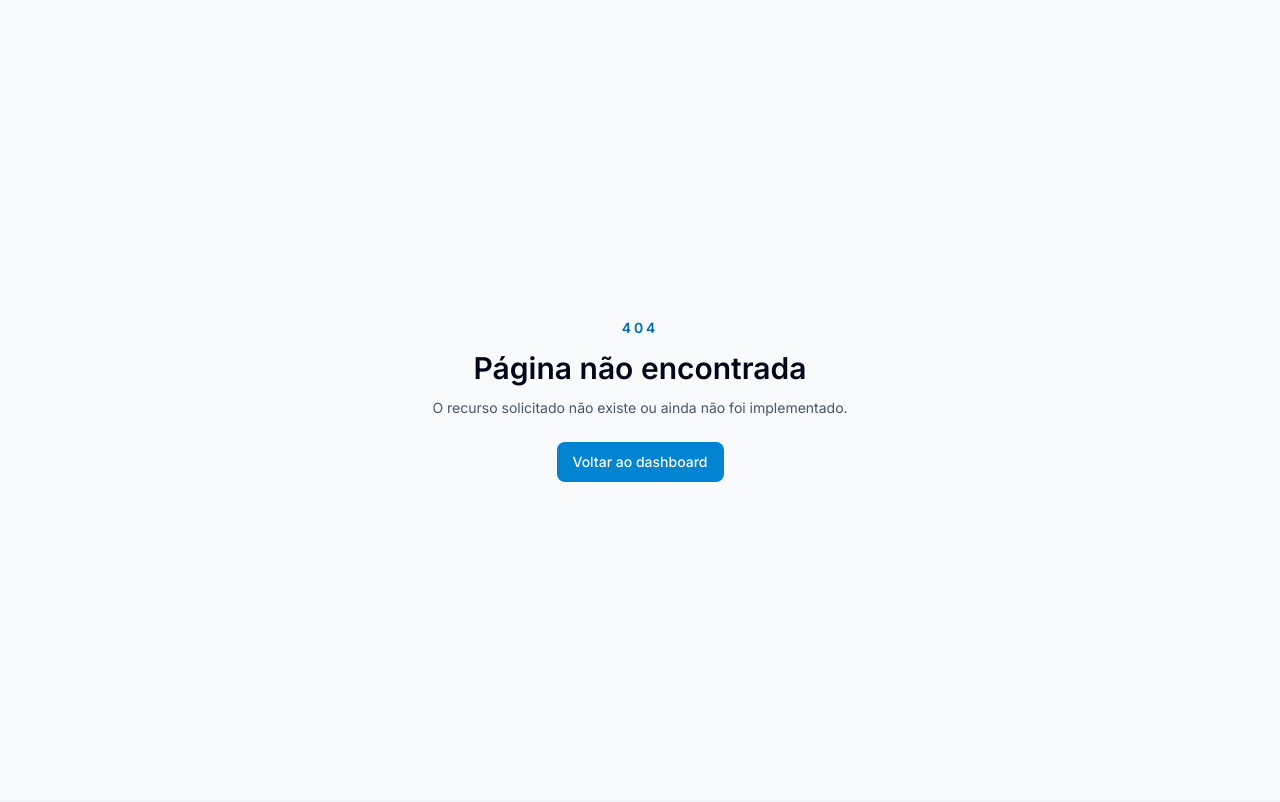
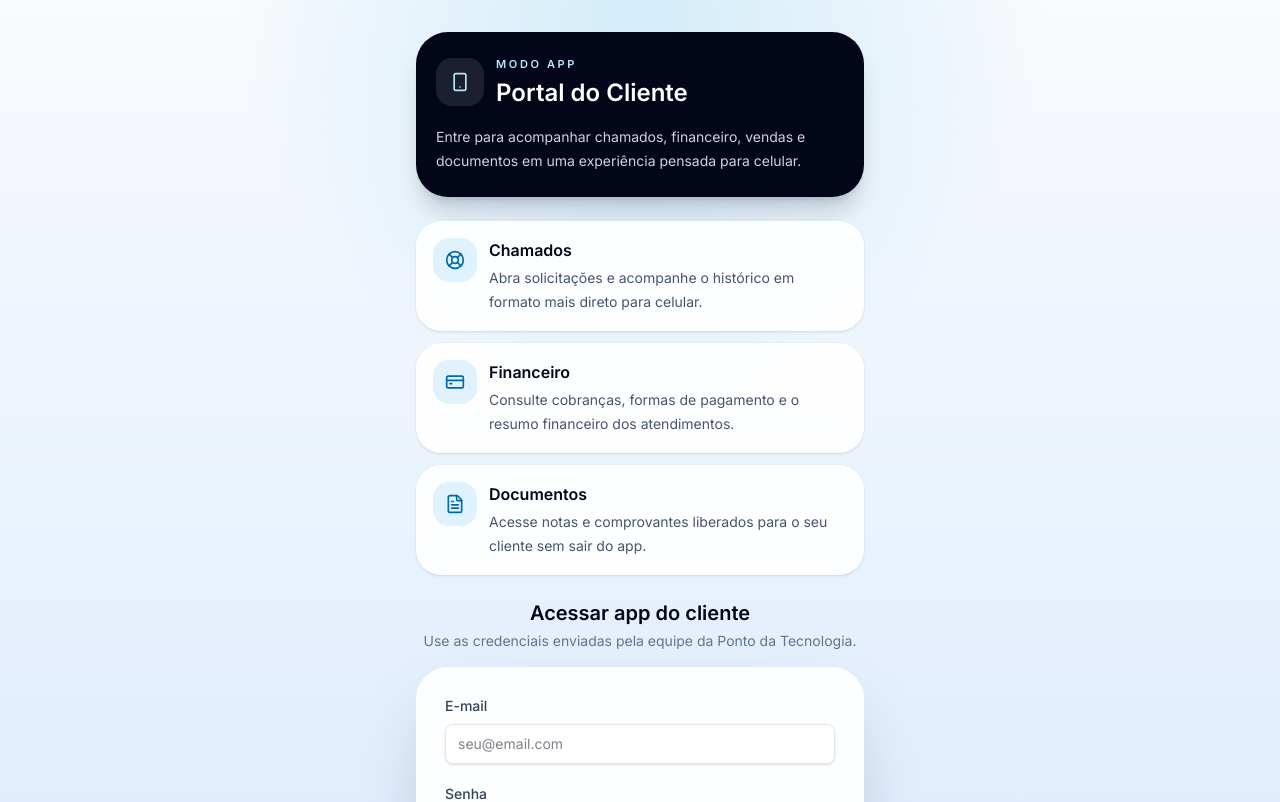
Before and after one commit to romeuroberto/ponto-da-tecnologia-chamados, a Next.js app: page /portal-app-login in a window 1280 px wide. Before the commit this address had no page. Shown: the top 802 px of the page. Built offline with nearby package versions, Linux system fonts and the light colour scheme; no server answers.

Commit message:
Correção de bug

```diff
--- a/next.config.ts
+++ b/next.config.ts
@@ -2,7 +2,8 @@ import type { NextConfig } from "next";
 
 const nextConfig: NextConfig = {
   output: "standalone",
-  typedRoutes: true
+  typedRoutes: true,
+  serverExternalPackages: ["@react-pdf/renderer", "pdf-parse", "canvas"]
 };
 
 export default nextConfig;
--- a/src/app/api/categories/[id]/route.ts
+++ b/src/app/api/categories/[id]/route.ts
@@ -5,7 +5,6 @@ import { requireApiUser } from "@/server/auth/api-guard";
 import { ticketCategoryService } from "@/server/services/ticket-category-service";
 
 const categoryUpdateSchema = z.object({
-  name: z.string().min(1, "Nome obrigatório"),
   label: z.string().min(1, "Label obrigatório"),
   suggestedRole: z.enum(["ATTENDANT", "TECHNICIAN"]).nullable().optional(),
   active: z.boolean().optional(),
--- a/src/app/manifest.ts
+++ b/src/app/manifest.ts
@@ -5,7 +5,7 @@ export default function manifest(): MetadataRoute.Manifest {
     name: "Portal do Cliente · Ponto da Tecnologia",
     short_name: "Portal Cliente",
     description: "Acompanhe chamados, financeiro, vendas e documentos em uma experiência de app.",
-    start_url: "/portal?callbackUrl=/portal-app&portal_view=app",
+    start_url: "/portal-app-login?callbackUrl=/portal-app&portal_view=app",
     scope: "/",
     display: "standalone",
     background_color: "#f8fafc",
--- /dev/null
+++ b/src/app/portal-app-login/page.tsx
@@ -0,0 +1,101 @@
+import type { Route } from "next";
+import Link from "next/link";
+import { redirect } from "next/navigation";
+import { CreditCard, FileText, LifeBuoy, Smartphone } from "lucide-react";
+
+import { auth } from "@/auth";
+import { PortalLoginForm } from "@/components/portal/portal-login-form";
+
+export default async function PortalAppLoginPage({
+  searchParams
+}: {
+  searchParams: Promise<Record<string, string | string[] | undefined>>;
+}) {
+  const session = await auth();
+  const params = await searchParams;
+  const callbackParam = params.callbackUrl;
+  const callbackUrl = typeof callbackParam === "string" && callbackParam.startsWith("/") ? callbackParam : "/portal-app";
+
+  if (session?.user?.role === "CLIENT") {
+    redirect(callbackUrl as Route);
+  }
+
+  if (session?.user) {
+    redirect("/dashboard" as Route);
+  }
+
+  const highlights = [
+    {
+      icon: LifeBuoy,
+      title: "Chamados",
+      description: "Abra solicitações e acompanhe o histórico em formato mais direto para celular."
+    },
+    {
+      icon: CreditCard,
+      title: "Financeiro",
+      description: "Consulte cobranças, formas de pagamento e o resumo financeiro dos atendimentos."
+    },
+    {
+      icon: FileText,
+      title: "Documentos",
+      description: "Acesse notas e comprovantes liberados para o seu cliente sem sair do app."
+    }
+  ];
+
+  return (
+    <div className="min-h-screen bg-[radial-gradient(circle_at_top,_rgba(14,165,233,0.16),_transparent_34%),linear-gradient(180deg,_#f8fafc_0%,_#dbeafe_100%)] px-4 py-8 text-slate-950">
+      <div className="mx-auto flex min-h-[calc(100vh-4rem)] max-w-md flex-col justify-center gap-6">
+        <div className="rounded-[2rem] bg-slate-950 px-5 py-6 text-white shadow-xl shadow-slate-950/15">
+          <div className="flex items-center gap-3">
+            <div className="flex h-12 w-12 items-center justify-center rounded-2xl bg-white/10 text-sky-200">
+              <Smartphone className="h-5 w-5" />
+            </div>
+            <div>
+              <p className="text-[11px] font-semibold uppercase tracking-[0.24em] text-sky-200">Modo app</p>
+              <h1 className="mt-1 text-2xl font-semibold">Portal do Cliente</h1>
+            </div>
+          </div>
+
+          <p className="mt-4 text-sm leading-6 text-slate-300">
+            Entre para acompanhar chamados, financeiro, vendas e documentos em uma experiência pensada para celular.
+          </p>
+        </div>
+
+        <div className="grid gap-3">
+          {highlights.map((item) => {
+            const Icon = item.icon;
+
+            return (
+              <div key={item.title} className="rounded-[1.6rem] border border-white/80 bg-white/90 px-4 py-4 shadow-sm backdrop-blur">
+                <div className="flex items-start gap-3">
+                  <div className="flex h-11 w-11 shrink-0 items-center justify-center rounded-2xl bg-sky-100 text-sky-700">
+                    <Icon className="h-5 w-5" />
+                  </div>
+                  <div>
+                    <p className="font-semibold text-slate-950">{item.title}</p>
+                    <p className="mt-1 text-sm leading-6 text-slate-600">{item.description}</p>
+                  </div>
+                </div>
+              </div>
+            );
+          })}
+        </div>
+
+        <div>
+          <div className="mb-4 text-center">
+            <h2 className="text-xl font-semibold text-slate-950">Acessar app do cliente</h2>
+            <p className="mt-1 text-sm text-slate-500">Use as credenciais enviadas pela equipe da Ponto da Tecnologia.</p>
+          </div>
+          <PortalLoginForm callbackUrl={callbackUrl} />
+        </div>
+
+        <Link
+          href="/portal?callbackUrl=/portal/dashboard&portal_view=full"
+          className="text-center text-sm font-semibold text-slate-500 transition hover:text-slate-700"
+        >
+          Abrir versão completa do portal
+        </Link>
+      </div>
+    </div>
+  );
+}
--- a/src/app/portal-app/layout.tsx
+++ b/src/app/portal-app/layout.tsx
@@ -4,7 +4,7 @@ import { PortalAppShell } from "@/components/portal-app/portal-app-shell";
 import { requirePortalUser } from "@/server/auth/session";
 
 export default async function PortalAppLayout({ children }: { children: ReactNode }) {
-  await requirePortalUser();
+  await requirePortalUser("/portal-app-login?callbackUrl=/portal-app&portal_view=app");
 
   return <PortalAppShell>{children}</PortalAppShell>;
 }
--- a/src/app/portal-app/page.tsx
+++ b/src/app/portal-app/page.tsx
@@ -1,15 +1,18 @@
 import type { Route } from "next";
 import Link from "next/link";
-import { ArrowRight, CreditCard, FileText, LifeBuoy, Plus, Wallet } from "lucide-react";
+import { ArrowRight, CreditCard, FileText, LifeBuoy, Plus, Receipt, Wallet } from "lucide-react";
 
 import { PortalAppEmptyState } from "@/components/portal-app/portal-app-empty-state";
 import { PortalAppTicketCard } from "@/components/portal-app/portal-app-ticket-card";
-import { formatCurrency } from "@/lib/utils";
+import { PortalDocumentList } from "@/components/portal/portal-document-list";
+import { PortalPaymentInstructions } from "@/components/portal/portal-payment-instructions";
+import { financialStatusClass, financialStatusLabel } from "@/lib/portal";
+import { formatCurrency, formatDate } from "@/lib/utils";
 import { requirePortalUser } from "@/server/auth/session";
 import { portalService } from "@/server/services/portal-service";
 
 export default async function PortalAppHomePage() {
-  const user = await requirePortalUser();
+  const user = await requirePortalUser("/portal-app-login?callbackUrl=/portal-app&portal_view=app");
   const dashboard = await portalService.getDashboard(user.clientId);
 
   const shortcuts = [
@@ -66,6 +69,52 @@ export default async function PortalAppHomePage() {
       <section className="rounded-[1.8rem] border border-slate-200 bg-white p-4 shadow-sm">
         <div className="flex items-center justify-between gap-3">
           <div>
+            <p className="text-xs font-semibold uppercase tracking-[0.18em] text-slate-400">Financeiro recente</p>
+            <h2 className="mt-1 text-lg font-semibold text-slate-950">Cobranças e pagamentos</h2>
+          </div>
+          <Link href={"/portal-app/financeiro" as Route} className="text-sm font-semibold text-sky-700">
+            Ver tudo
+          </Link>
+        </div>
+
+        <div className="mt-4 space-y-3">
+          {dashboard.financialRecords.length > 0 ? (
+            dashboard.financialRecords.slice(0, 3).map((record) => (
+              <Link
+                key={`${record.kind}-${record.id}`}
+                href={record.kind === "ticket" ? (`/portal-app/chamados/${record.id}` as Route) : (`/portal-app/vendas/${record.id}` as Route)}
+                className="block rounded-[1.4rem] border border-slate-200 bg-slate-50/60 px-4 py-4 transition hover:border-sky-200 hover:bg-sky-50/50"
+              >
+                <div className="flex items-start justify-between gap-3">
+                  <div className="min-w-0">
+                    <p className="text-[11px] font-semibold uppercase tracking-[0.18em] text-slate-400">
+                      {record.kind === "ticket" ? "Chamado" : "Venda"} · {record.number}
+                    </p>
+                    <p className="mt-1 truncate font-semibold text-slate-950">{record.title}</p>
+                    <p className="mt-1 text-xs text-slate-500">{formatDate(record.createdAt)}</p>
+                  </div>
+                  <div className="shrink-0 text-right">
+                    <span className={`inline-flex rounded-full border px-2.5 py-1 text-[11px] font-semibold ${financialStatusClass[record.status]}`}>
+                      {financialStatusLabel[record.status]}
+                    </span>
+                    <p className="mt-2 text-sm font-semibold text-slate-950">{formatCurrency(record.totalAmount)}</p>
+                  </div>
+                </div>
+              </Link>
+            ))
+          ) : (
+            <PortalAppEmptyState
+              icon={Receipt}
+              title="Sem movimentações financeiras"
+              description="Quando houver cobranças ou pagamentos, eles aparecerão aqui."
+            />
+          )}
+        </div>
+      </section>
+
+      <section className="rounded-[1.8rem] border border-slate-200 bg-white p-4 shadow-sm">
+        <div className="flex items-center justify-between gap-3">
+          <div>
             <p className="text-xs font-semibold uppercase tracking-[0.18em] text-slate-400">Chamados recentes</p>
             <h2 className="mt-1 text-lg font-semibold text-slate-950">Acompanhe o que está em andamento</h2>
           </div>
@@ -86,6 +135,36 @@ export default async function PortalAppHomePage() {
           )}
         </div>
       </section>
+
+      <section className="rounded-[1.8rem] border border-slate-200 bg-white p-5 shadow-sm">
+        <div className="flex items-center justify-between gap-3">
+          <div>
+            <p className="text-xs font-semibold uppercase tracking-[0.18em] text-slate-400">Pagamento</p>
+            <h2 className="mt-1 text-lg font-semibold text-slate-950">Dados para quitação</h2>
+          </div>
+          <Link href={"/portal-app/financeiro" as Route} className="text-sm font-semibold text-sky-700">
+            Financeiro
+          </Link>
+        </div>
+        <div className="mt-4">
+          <PortalPaymentInstructions instructions={dashboard.paymentInstructions} />
+        </div>
+      </section>
+
+      <section className="rounded-[1.8rem] border border-slate-200 bg-white p-5 shadow-sm">
+        <div className="flex items-center justify-between gap-3">
+          <div>
+            <p className="text-xs font-semibold uppercase tracking-[0.18em] text-slate-400">Documentos recentes</p>
+            <h2 className="mt-1 text-lg font-semibold text-slate-950">Notas e comprovantes</h2>
+          </div>
+          <Link href={"/portal-app/documentos" as Route} className="text-sm font-semibold text-sky-700">
+            Ver todos
+          </Link>
+        </div>
+        <div className="mt-4">
+          <PortalDocumentList documents={dashboard.recentDocuments} />
+        </div>
+      </section>
     </div>
   );
 }
--- a/src/components/catalog/category-manager.tsx
+++ b/src/components/catalog/category-manager.tsx
@@ -51,20 +51,21 @@ export function CategoryManager({ initialCategories }: { initialCategories: Tick
     if (!editing) return;
     setMessage(null);
 
-    const payload = {
-      name: editing.name.trim(),
-      label: editing.label.trim(),
-      suggestedRole: editing.suggestedRole || null,
-      sortOrder: Number(editing.sortOrder) || 0
-    };
+    const isNew = editing.id === null;
+    const label = editing.label.trim();
+    const name = editing.name.trim();
 
-    if (!payload.name || !payload.label) {
+    if (!label || (isNew && !name)) {
       setMessage({ type: "error", text: "Nome e label são obrigatórios." });
       return;
     }
 
+    const payload = isNew
+      ? { name, label, suggestedRole: editing.suggestedRole || null, sortOrder: Number(editing.sortOrder) || 0 }
+      : { label, suggestedRole: editing.suggestedRole || null, sortOrder: Number(editing.sortOrder) || 0 };
+
     startTransition(async () => {
-      const isNew = editing.id === null;
+      try {
         const url = isNew ? "/api/categories" : `/api/categories/${editing.id}`;
         const method = isNew ? "POST" : "PUT";
 
@@ -88,16 +89,19 @@ export function CategoryManager({ initialCategories }: { initialCategories: Tick
         );
         setEditing(null);
         setMessage({ type: "success", text: isNew ? "Categoria criada com sucesso." : "Categoria atualizada." });
+      } catch {
+        setMessage({ type: "error", text: "Erro de conexão. Tente novamente." });
+      }
     });
   }
 
   function toggleActive(cat: TicketCategory) {
     startTransition(async () => {
+      try {
         const response = await fetch(`/api/categories/${cat.id}`, {
           method: "PUT",
           headers: { "Content-Type": "application/json" },
           body: JSON.stringify({
-          name: cat.name,
             label: cat.label,
             suggestedRole: cat.suggestedRole ?? null,
             sortOrder: cat.sortOrder,
@@ -111,6 +115,9 @@ export function CategoryManager({ initialCategories }: { initialCategories: Tick
           return;
         }
         setCategories((current) => current.map((c) => (c.id === cat.id ? result.data : c)));
+      } catch {
+        setMessage({ type: "error", text: "Erro de conexão. Tente novamente." });
+      }
     });
   }
 
@@ -129,7 +136,7 @@ export function CategoryManager({ initialCategories }: { initialCategories: Tick
             <CardTitle>{editing.id ? "Editar categoria" : "Nova categoria"}</CardTitle>
           </CardHeader>
           <CardContent className="space-y-4">
-            <div className="grid gap-4 sm:grid-cols-2">
+            <div className="grid gap-x-4 gap-y-4 sm:grid-cols-2">
               <div className="grid gap-2">
                 <Label htmlFor="cat-name">Nome (slug interno)</Label>
                 <Input
@@ -150,8 +157,6 @@ export function CategoryManager({ initialCategories }: { initialCategories: Tick
                   placeholder="Ex: CFTV e Câmeras"
                 />
               </div>
-            </div>
-            <div className="grid gap-4 sm:grid-cols-2">
               <div className="grid gap-2">
                 <Label htmlFor="cat-role">Perfil sugerido para atribuição</Label>
                 <Select
--- a/src/server/auth/session.ts
+++ b/src/server/auth/session.ts
@@ -32,11 +32,11 @@ export function hasRole(role: UserRole, roles: UserRole[]) {
   return roles.includes(role);
 }
 
-export async function requirePortalUser() {
+export async function requirePortalUser(redirectTo: Route = "/portal" as Route) {
   const session = await auth();
 
   if (!session?.user) {
-    redirect("/portal" as Route);
+    redirect(redirectTo);
   }
 
   if (session.user.role !== "CLIENT" || !session.user.clientId) {
--- a/src/server/repositories/ticket-category-repository.ts
+++ b/src/server/repositories/ticket-category-repository.ts
@@ -8,7 +8,10 @@ export interface CreateTicketCategoryInput {
   sortOrder?: number;
 }
 
-export interface UpdateTicketCategoryInput extends CreateTicketCategoryInput {
+export interface UpdateTicketCategoryInput {
+  label: string;
+  suggestedRole?: "ATTENDANT" | "TECHNICIAN" | null;
+  sortOrder?: number;
   active?: boolean;
 }
 
@@ -42,7 +45,6 @@ export const ticketCategoryRepository = {
     const record = await prisma.ticketCategory.update({
       where: { id },
       data: {
-        name: input.name,
         label: input.label,
         suggestedRole: input.suggestedRole ?? null,
         active: input.active,
```
Also changed, not shown: 1 other file (tests, documents, lock files or other folders). Lines whose indentation alone changed are shown as unchanged.
